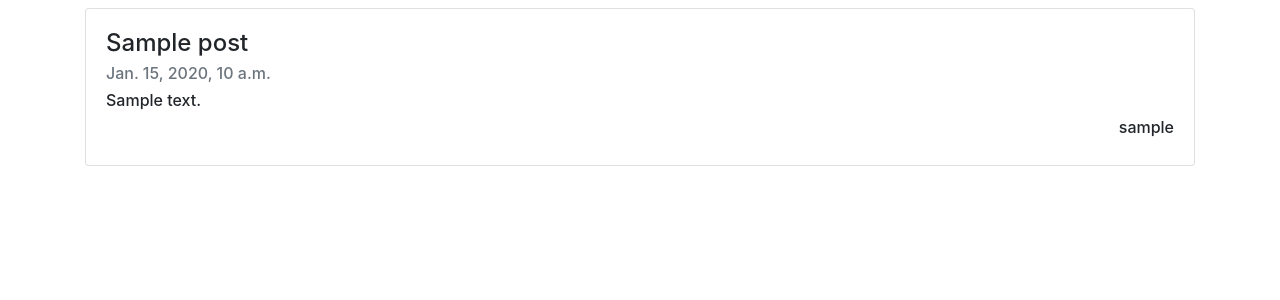
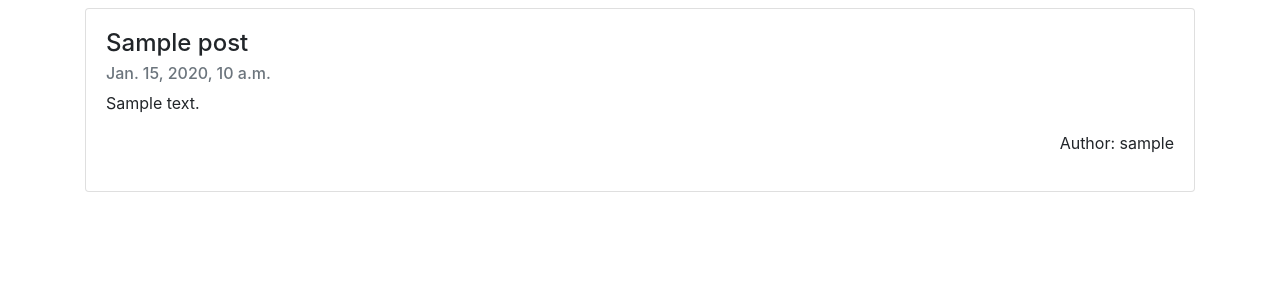
Before and after one commit to KimDoHyang/Djangogirls, a Django app: page / in a window 1280 px wide. Shown: the part 56-356 px from the top of the page. Run offline with Django 3.2, Linux system fonts and the light colour scheme; tables that the repository leaves empty hold one stand-in row (values such as "Sample post"); some libraries are stand-ins or nearby versions.

Commit message:
Post_list template에 줄바꿈 등 텍스트 옵션 추가

```diff
--- a/templates/blog/post_list.html
+++ b/templates/blog/post_list.html
@@ -24,8 +24,10 @@
                 <h4 class="card-title">{{post.title}}</h4>
                 <div>
                     <h6 class="card-subtitle mb-2 text-muted">{{post.created_date}}</h6>
-                    <h6 class="card-text">{{post.text}}</h6>
-                    <h6 class="text-right">{{post.author}}</h6>
+                    <p class="card-text">{{post.text|linebreaksbr|truncatechars:200}}</p>
+                    <!--linebreaksbr 옵션을 주면 줄바꿈을 인식한다.-->
+                    <!--truncatechars:200 200글자 이후로는 ... 으로 줄여써진다.-->
+                    <p class="text-right">Author: {{post.author}}</p>
                 </div>
                 {% endfor %}
             </div>
```
